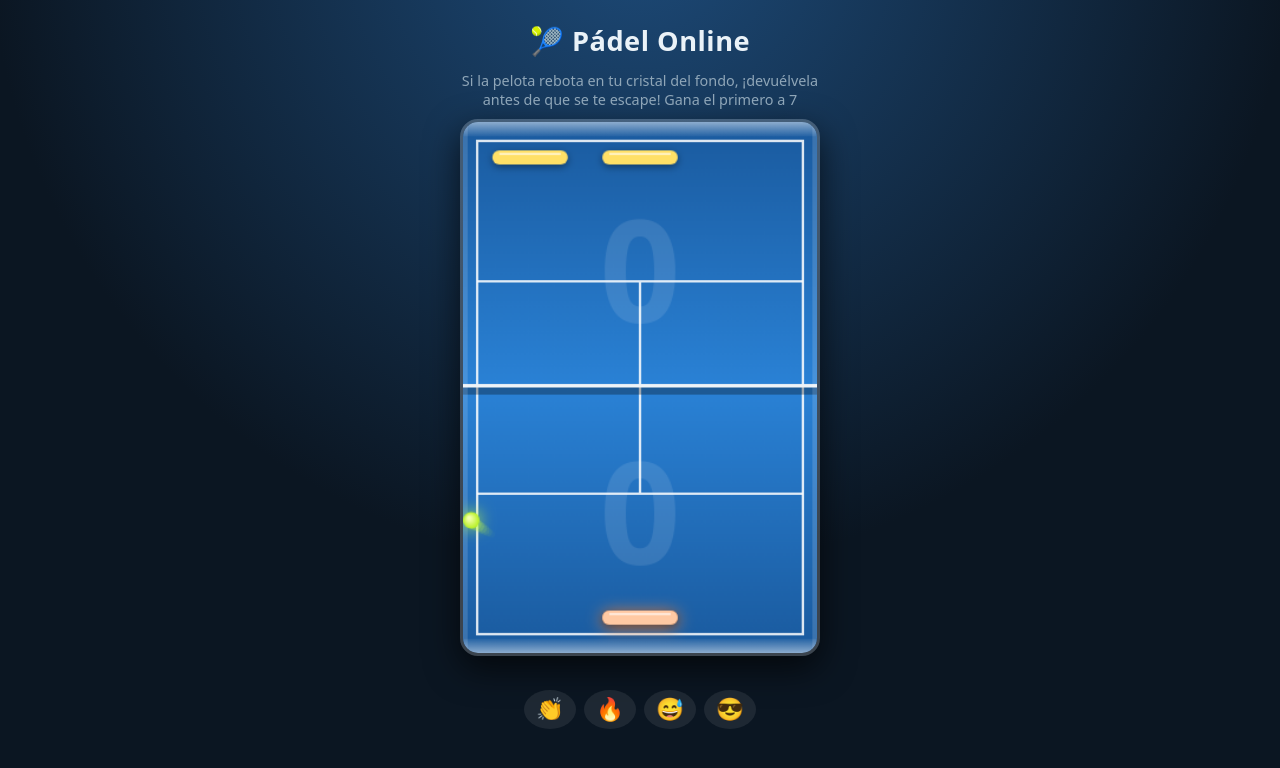
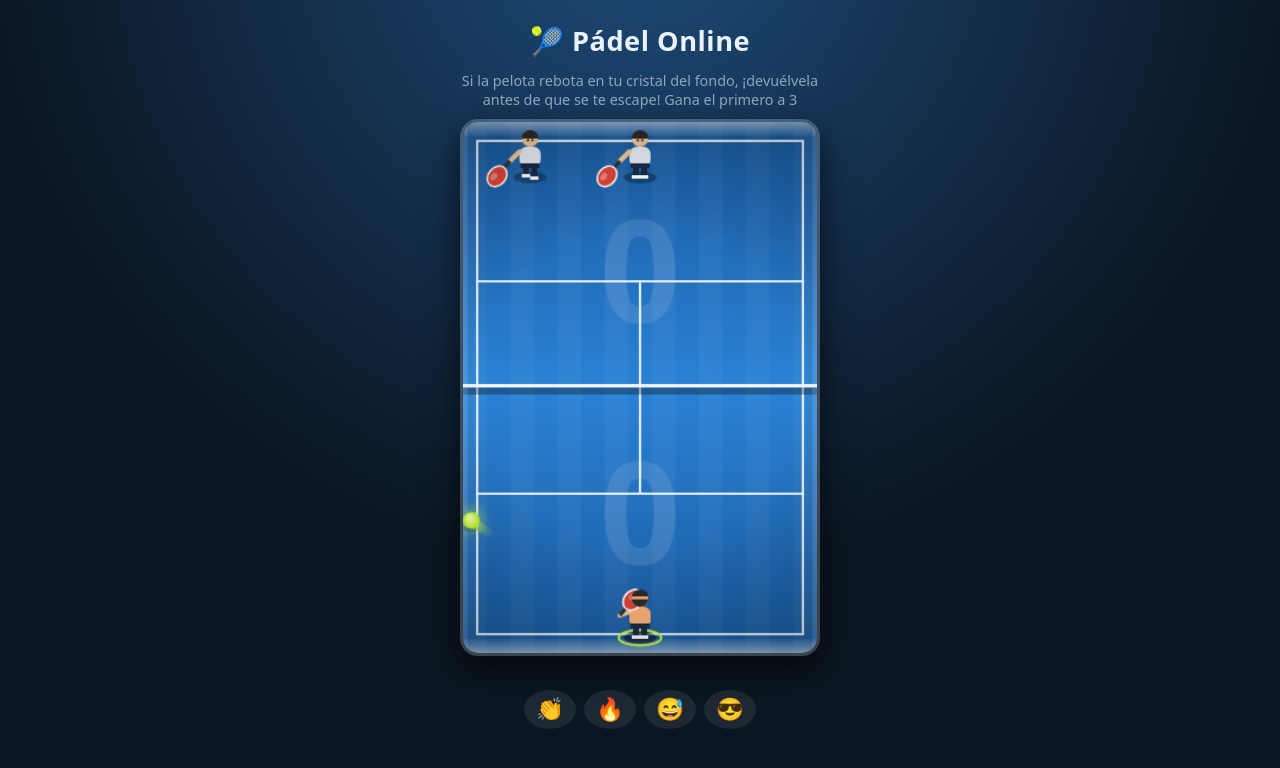
Before and after one commit to hstiven784-ai/Padel-online2, a website: page public/index.html in a window 1280 px wide. Both pictures are taken after a click on the button "Jugar solo". Drawn offline with Linux system fonts and the light colour scheme.

Commit message:
Add files via upload

```diff
--- a/public/game.js
+++ b/public/game.js
@@ -1,5 +1,5 @@
 (function(root){
-const W=300,H=450,PW=64,PH=10,R=7,WIN=7,cl=(v,a,b)=>Math.max(a,Math.min(b,v));
+const W=300,H=450,PW=64,PH=10,R=7,WIN=3,cl=(v,a,b)=>Math.max(a,Math.min(b,v));
 function create(){return{bx:W/2,by:H/2,vx:0,vy:0,A:[W/2,W/2],B:[W/2,W/2],sA:0,sB:0,wait:1,over:false,dir:1,bw:0}}
 function serve(S){S.bx=W/2;S.by=H/2;S.vx=(Math.random()-.5)*120;S.vy=170*S.dir}
 function hit(S,px,dir){S.bw=0;
--- a/public/index.html
+++ b/public/index.html
@@ -53,7 +53,7 @@ function beep(f,d,v=.15){try{ac=ac||new (window.AudioContext||window.webkitAudio
 const vib=n=>{try{navigator.vibrate&&navigator.vibrate(n)}catch(_){}};
 function track(){
   if(S.sA!==pv.sA||S.sB!==pv.sB){beep(220,.35);vib(120)}
-  else if(Math.sign(S.vy)!==Math.sign(pv.vy)&&S.vy&&pv.vy){(S.by<40||S.by>H-40)?beep(900,.12,.2):beep(660,.08);vib(25)}
+  else if(Math.sign(S.vy)!==Math.sign(pv.vy)&&S.vy&&pv.vy){(S.by<40||S.by>H-40)?beep(900,.12,.2):beep(660,.08);vib(25);fxs.push({x:S.bx,y:S.by,t:performance.now()})}
   else if(Math.sign(S.vx)!==Math.sign(pv.vx)&&S.vx&&pv.vx)beep(440,.05,.08);
   pv={vx:S.vx,vy:S.vy,sA:S.sA,sB:S.sB};
 }
@@ -77,7 +77,7 @@ function connect(cb){
 function begin(md){
   mode=md;running=true;$('lobby').classList.add('hide');cv.classList.remove('hide');$('ems').classList.remove('hide');
   $('bAgain').classList.remove('hide');$('end').classList.add('hide');
-  pv={vx:0,vy:0,sA:0,sB:0};last=performance.now();status('Si la pelota rebota en tu cristal del fondo, ¡devuélvela antes de que se te escape! Gana el primero a 7');requestAnimationFrame(loop);
+  pv={vx:0,vy:0,sA:0,sB:0};last=performance.now();status('Si la pelota rebota en tu cristal del fondo, ¡devuélvela antes de que se te escape! Gana el primero a 3');requestAnimationFrame(loop);
 }
 function loop(now){
   if(!running)return;
@@ -89,35 +89,56 @@ function loop(now){
   }
   track();draw(now);requestAnimationFrame(loop);
 }
-let trail=[];
+let trail=[],fxs=[],pm={};
 function rr(x,y,w,h,r){cx.beginPath();cx.roundRect?cx.roundRect(x,y,w,h,r):cx.rect(x,y,w,h)}
+function man(px,py,col,back,own,tx,ty,now,mv){
+  const w=mv?Math.sin(now/55)*4:0,dir=tx>=px?1:-1,near=Math.max(0,1-Math.abs(ty-py)/70);
+  cx.fillStyle='rgba(0,0,0,.3)';cx.beginPath();cx.ellipse(px,py+17,14,5,0,0,7);cx.fill();
+  if(own){cx.strokeStyle='#c6ff3d';cx.lineWidth=2;cx.beginPath();cx.ellipse(px,py+17,18,6.5,0,0,7);cx.stroke()}
+  cx.fillStyle='#1b2a44';cx.fillRect(px-6,py+6,5,10+w*.5);cx.fillRect(px+1,py+6,5,10-w*.5);
+  cx.fillStyle='#fff';cx.fillRect(px-7,py+15+w*.5,7,3);cx.fillRect(px,py+15-w*.5,7,3);
+  rr(px-9,py-9,18,17,6);cx.fillStyle=col;cx.fill();
+  cx.fillStyle='#1b2a44';cx.fillRect(px-8,py+5,16,4);
+  const hx=px+Math.max(-17,Math.min(17,(tx-px)*.6)),hy=py+(back?-2:3);
+  cx.strokeStyle='#f1c9a0';cx.lineWidth=4;cx.lineCap='round';cx.beginPath();cx.moveTo(px+dir*9,py-5);cx.lineTo(hx,hy);cx.stroke();
+  cx.save();cx.translate(hx,hy);cx.rotate(dir*(-.7+near*1.3));cx.scale(1,back?1:-1);
+  cx.fillStyle='#333';cx.fillRect(-1.5,-9,3,9);
+  cx.beginPath();cx.ellipse(0,-17,7.5,9.5,0,0,7);cx.fillStyle='#e0453a';cx.fill();cx.strokeStyle='#fff';cx.lineWidth=1.5;cx.stroke();
+  cx.fillStyle='rgba(255,255,255,.35)';cx.beginPath();cx.ellipse(-2,-19,2.5,3.5,0,0,7);cx.fill();cx.restore();
+  cx.fillStyle='#f1c9a0';cx.beginPath();cx.arc(px,py-16,7,0,7);cx.fill();
+  if(back){cx.fillStyle='#2b2b2b';cx.beginPath();cx.arc(px,py-16.5,7.3,0,7);cx.fill();cx.fillStyle=col;cx.fillRect(px-7,py-18,14,2.5)}
+  else{cx.fillStyle='#2b2b2b';cx.beginPath();cx.arc(px,py-16,7.3,Math.PI,0);cx.fill();cx.fillRect(px-2.7,py-15.5,1.8,1.8);cx.fillRect(px+1,py-15.5,1.8,1.8)}
+}
 function draw(now){
   const f=mode==='online'&&side===2,X=x=>f?W-x:x,Y=y=>f?H-y:y;
   const my=f?S.sB:S.sA,op=f?S.sA:S.sB;
   let g=cx.createLinearGradient(0,0,0,H);g.addColorStop(0,'#1a5a9e');g.addColorStop(.5,'#2a82d6');g.addColorStop(1,'#1a5a9e');
   cx.fillStyle=g;cx.fillRect(0,0,W,H);
+  cx.fillStyle='rgba(255,255,255,.035)';for(let i=0;i<W;i+=40)cx.fillRect(i,0,20,H);
   cx.strokeStyle='rgba(255,255,255,.85)';cx.lineWidth=2;cx.strokeRect(12,16,W-24,H-32);
   cx.beginPath();cx.moveTo(12,H/2-90);cx.lineTo(W-12,H/2-90);cx.moveTo(12,H/2+90);cx.lineTo(W-12,H/2+90);cx.moveTo(W/2,H/2-90);cx.lineTo(W/2,H/2+90);cx.stroke();
   cx.fillStyle='rgba(255,255,255,.11)';cx.font='bold 120px system-ui';cx.textAlign='center';
   cx.fillText(op,W/2,H/2-55);cx.fillText(my,W/2,H/2+150);
   cx.fillStyle='rgba(0,0,0,.3)';cx.fillRect(0,H/2,W,6);cx.fillStyle='#eef3f7';cx.fillRect(0,H/2-3,W,3);
+  cx.fillStyle='rgba(255,255,255,.5)';for(let i=6;i<W;i+=12)cx.fillRect(i,H/2-3,1,3);
   g=cx.createLinearGradient(0,0,0,12);g.addColorStop(0,'rgba(255,255,255,.5)');g.addColorStop(1,'rgba(255,255,255,.05)');
   cx.fillStyle=g;cx.fillRect(0,0,W,12);cx.save();cx.translate(0,H);cx.scale(1,-1);cx.fillRect(0,0,W,12);cx.restore();
   cx.fillStyle='rgba(255,255,255,.14)';cx.fillRect(0,0,4,H);cx.fillRect(W-4,0,4,H);
-  const myTeam=f?S.B:S.A;
-  for(const team of [S.A,S.B]){
-    const y=team===S.A?H-30:30;
-    team.forEach((x,i)=>{const own=team===myTeam&&i===idx;
-      const px=own?meX:x,c=team===myTeam?(own?'#ff8a3d':'#ffc9a3'):'#ffe066';
-      cx.save();cx.shadowColor=own?'#ff8a3d':'#0006';cx.shadowBlur=own?14:6;cx.shadowOffsetY=2;
-      rr(X(px)-PW/2,Y(y)-PH/2-1,PW,PH+2,6);cx.fillStyle=c;cx.fill();cx.restore();
-      cx.fillStyle='rgba(255,255,255,.55)';cx.fillRect(X(px)-PW/2+6,Y(y)-PH/2+1,PW-12,2)});
+  const myTeam=f?S.B:S.A,oppTeam=f?S.A:S.B;
+  cx.fillStyle='rgba(0,0,0,.25)';cx.beginPath();cx.ellipse(X(S.bx),Y(S.by)+7,R,3,0,0,7);cx.fill();
+  for(const team of [oppTeam,myTeam]){
+    const y=team===S.A?H-30:30,mine=team===myTeam;
+    team.forEach((x,i)=>{const own=mine&&i===idx,px=X(own?meX:x),k=(team===S.A?'a':'b')+i,mv=Math.abs(px-(pm[k]??px))>.6;pm[k]=px;
+      man(px,Y(y),mine?(own?'#ff8a3d':'#ffb27a'):'#e9edf7',mine,own,X(S.bx),Y(S.by),now,mv)});
   }
   if(S.wait<=0&&!S.over){trail.push([X(S.bx),Y(S.by)]);if(trail.length>9)trail.shift()}else trail=[];
   trail.forEach((p,i)=>{cx.fillStyle='rgba(198,255,61,'+(i/trail.length*.3)+')';cx.beginPath();cx.arc(p[0],p[1],R*(.4+i/trail.length*.5),0,7);cx.fill()});
+  fxs=fxs.filter(e=>now-e.t<380);
+  fxs.forEach(e=>{const a=(now-e.t)/380;cx.strokeStyle='rgba(255,255,255,'+(1-a)+')';cx.lineWidth=2;cx.beginPath();cx.arc(X(e.x),Y(e.y),6+a*20,0,7);cx.stroke()});
   cx.save();cx.shadowColor='#c6ff3d';cx.shadowBlur=14;
   g=cx.createRadialGradient(X(S.bx)-2,Y(S.by)-2,1,X(S.bx),Y(S.by),R);g.addColorStop(0,'#f4ffb0');g.addColorStop(1,'#b6f021');
   cx.fillStyle=g;cx.beginPath();cx.arc(X(S.bx),Y(S.by),R,0,7);cx.fill();cx.restore();
+  g=cx.createRadialGradient(W/2,H/2,H*.3,W/2,H/2,H*.75);g.addColorStop(0,'rgba(0,0,0,0)');g.addColorStop(1,'rgba(0,0,0,.3)');cx.fillStyle=g;cx.fillRect(0,0,W,H);
   cx.textAlign='center';
   if(mode==='online'){cx.fillStyle='rgba(255,255,255,.85)';cx.font='12px system-ui';cx.fillText('Victorias '+(f?wins[1]:wins[0])+' - '+(f?wins[0]:wins[1]),W/2,H/2+24)}
   ems=ems.filter(m=>now-m.t<1600);
```
